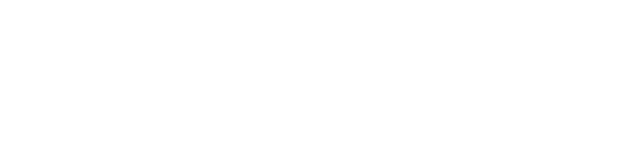
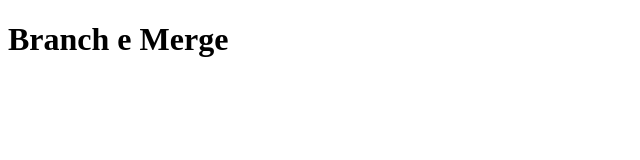
Before and after one commit to euanaflor3s/atividade-branchs, a plain HTML site: page index.html in a window 1280 px wide. Shown: the whole page, without its empty margins (0-640 px from the left). Drawn offline with Linux system fonts and the light colour scheme.

Commit message:
Update index.html

```diff
--- a/index.html
+++ b/index.html
@@ -3,6 +3,9 @@
 <head>
     <meta charset="UTF-8">
     <meta name="viewport" content="width=device-width, initial-scale=1.0">
-    <title>Document</title>
+    <title>Branch e Merge</title>
 </head>
+<body>
+    <h1>Branch e Merge</h1>
+</body>
 </html>
```
